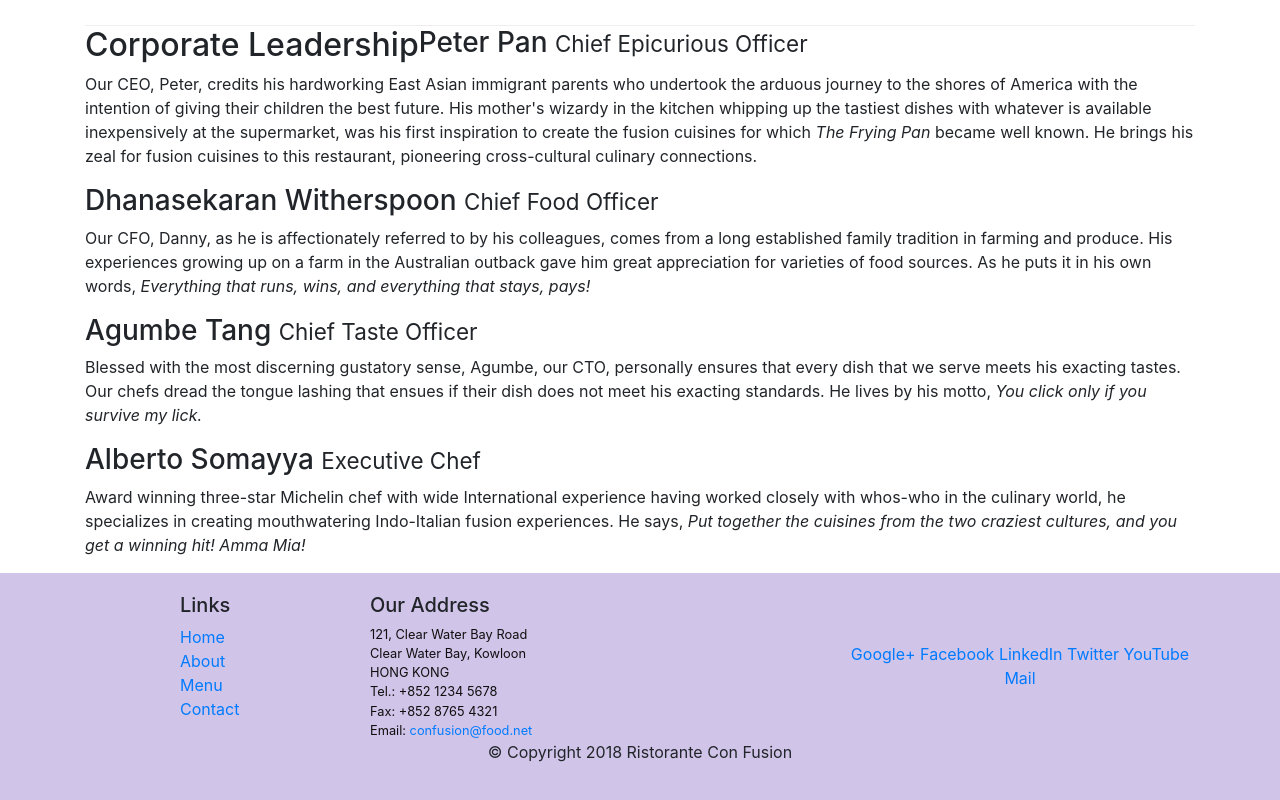
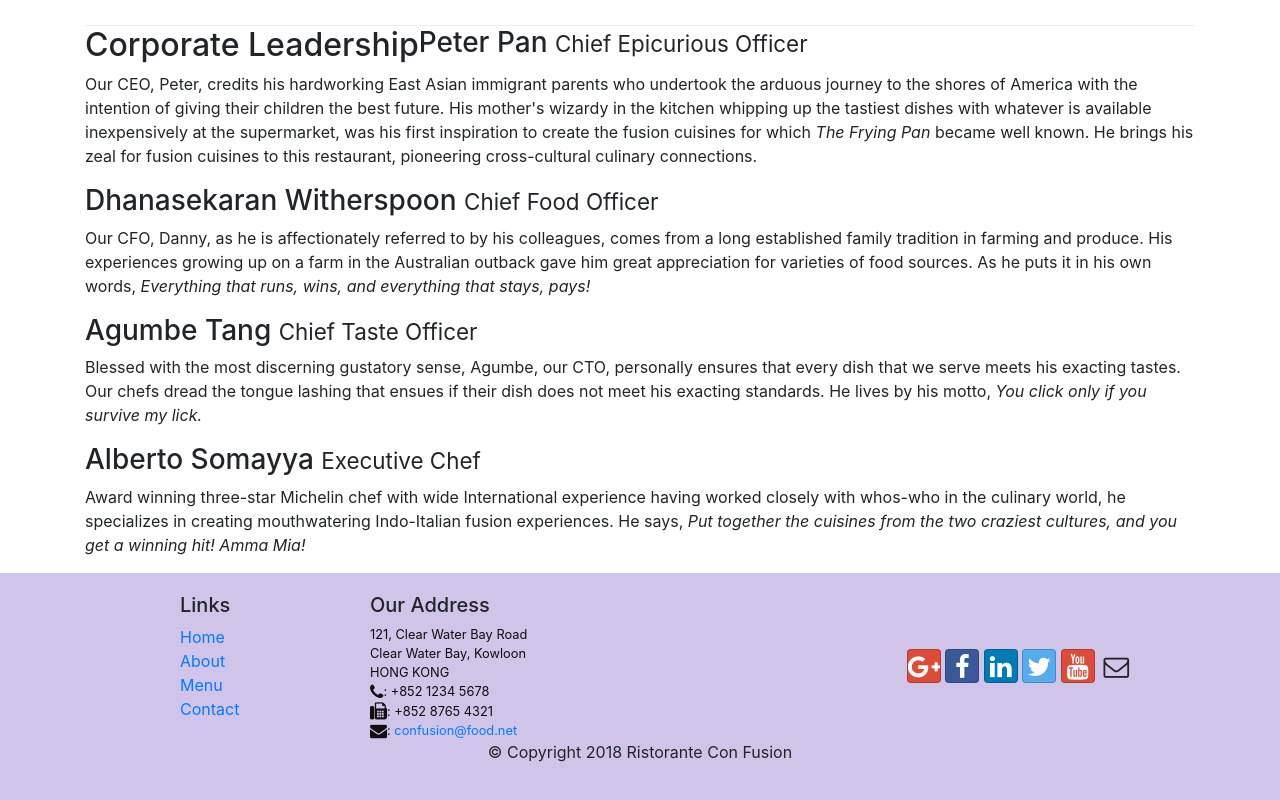
Before and after one commit to shrey-c/fullstack_js, a website: page Bootstrap4/conFusion/aboutus.html in a window 1280 px wide. Shown: the part 839-1639 px from the top of the page. Drawn offline with nearby package versions, Linux system fonts and the light colour scheme.

Commit message:
font icons

```diff
--- a/Bootstrap4/conFusion/aboutus.html
+++ b/Bootstrap4/conFusion/aboutus.html
@@ -9,6 +9,8 @@
     <meta name="viewport" content="width=device-width, initial-scale=1">
     <link rel="stylesheet" href="https://maxcdn.bootstrapcdn.com/bootstrap/4.4.1/css/bootstrap.min.css">
     <link rel="stylesheet" href="css/styles.css">
+    <link rel="stylesheet" href="node_modules/font-awesome/css/font-awesome.min.css">
+    <link rel="stylesheet" href="node_modules/bootstrap-social/bootstrap-social.css">
 </head>
 
 <body>
@@ -20,10 +22,10 @@
             <a class="navbar-brand" href="./index.html">Ristorante Con Fusion</a>
             <div class="collapse navbar-collapse" id="Navbar">
                 <ul class="navbar-nav mr-auto">
-                    <li class="nav-item active"><a class="nav-link" href="./index.html">Home</a></li>
-                    <li class="nav-item"><a class="nav-link" href="./aboutus.html">About</a></li>
-                    <li class="nav-item"><a class="nav-link" href="#">Menu</a></li>
-                    <li class="nav-item"><a class="nav-link" href="#">Contact</a></li>
+                    <li class="nav-item"><a class="nav-link" href="./index.html"><span class="fa fa-home fa-lg"></span> Home</a></li>
+                    <li class="nav-item active"><a class="nav-link" href="#"><span class="fa fa-info fa-lg"></span> About</a></li>
+                    <li class="nav-item"><a class="nav-link" href="#"><span class="fa fa-list fa-lg"></span> Menu</a></li>
+                    <li class="nav-item"><a class="nav-link" href="#"><span class="fa fa-address-card fa-lg"></span> Contact</a></li>
                 </ul>
             </div>
         </div>
@@ -98,19 +100,21 @@
                   121, Clear Water Bay Road<br>
                   Clear Water Bay, Kowloon<br>
                   HONG KONG<br>
-                      Tel.: +852 1234 5678<br>
-                      Fax: +852 8765 4321<br>
-                      Email: <a href="mailto:confusion@food.net">confusion@food.net</a>
+                  <i class="fa fa-phone fa-lg"></i>: +852 1234 5678<br>
+                  <i class="fa fa-fax fa-lg"></i>: +852 8765 4321<br>
+                  <i class="fa fa-envelope fa-lg"></i>:
+                  <a href="mailto:confusion@food.net">confusion@food.net</a>
+
               </address>
           </div>
           <div class="col-12 col-sm-4 align-self-center">
             <div class="text-center">
-                        <a href="http://google.com/+">Google+</a>
-                        <a href="http://www.facebook.com/profile.php?id=">Facebook</a>
-                        <a href="http://www.linkedin.com/in/">LinkedIn</a>
-                        <a href="http://twitter.com/">Twitter</a>
-                        <a href="http://youtube.com/">YouTube</a>
-                        <a href="mailto:">Mail</a>
+                <a class="btn btn-social-icon btn-google" href="http://google.com/+"><i class="fa fa-google-plus"></i></a>
+                <a class="btn btn-social-icon btn-facebook" href="http://www.facebook.com/profile.php?id="><i class="fa fa-facebook"></i></a>
+                <a class="btn btn-social-icon btn-linkedin" href="http://www.linkedin.com/in/"><i class="fa fa-linkedin"></i></a>
+                <a class="btn btn-social-icon btn-twitter" href="http://twitter.com/"><i class="fa fa-twitter"></i></a>
+                <a class="btn btn-social-icon btn-google" href="http://youtube.com/"><i class="fa fa-youtube"></i></a>
+                <a class="btn btn-social-icon" href="mailto:"><i class="fa fa-envelope-o"></i></a>
             </div>
         </div>
     </div>
--- a/Bootstrap4/conFusion/package.json
+++ b/Bootstrap4/conFusion/package.json
@@ -15,6 +15,8 @@
   },
   "dependencies": {
     "bootstrap": "^4.0.0",
+    "bootstrap-social": "^5.1.1",
+    "font-awesome": "^4.7.0",
     "jquery": "^3.3.1",
     "popper.js": "^1.12.9"
   }
```
Also changed, not shown: Bootstrap4/conFusion/index.html (+16 -13 lines). Lines whose indentation alone changed are shown as unchanged.
